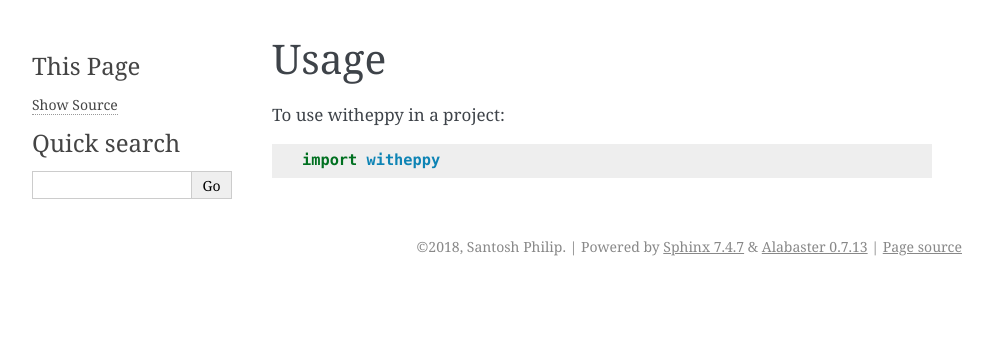
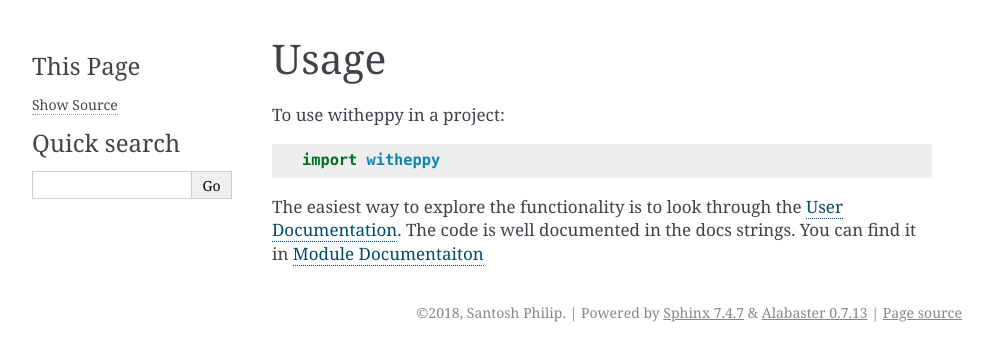
Before and after one commit to pyenergyplus/witheppy, a Sphinx documentation site: the page built from docs/usage.rst, in a window 1280 px wide. Shown: the top 361 px of the page, without its empty margins (148-1141 px from the left). Built offline with Sphinx 7.4.7, drawn with Linux system fonts in a browser that asks for light colours.

Commit message:
start on user documentation. links set up

```diff
--- a/docs/index.rst
+++ b/docs/index.rst
@@ -8,6 +8,7 @@ Welcome to witheppy's documentation!
    readme
    installation
    usage
+   userdocs
    modules
    contributing
    authors
--- a/docs/usage.rst
+++ b/docs/usage.rst
@@ -5,3 +5,8 @@ Usage
 To use witheppy in a project::
 
     import witheppy
+
+
+The easiest way to explore the functionality is to look through the
+`User Documentation <./userdocs.html>`_.  The code is well documented in the docs strings. You can find it in
+`Module Documentaiton <./modules.html>`_
--- /dev/null
+++ b/docs/userdocs.rst
@@ -0,0 +1,3 @@
+==================
+User Documentation
+==================
```
